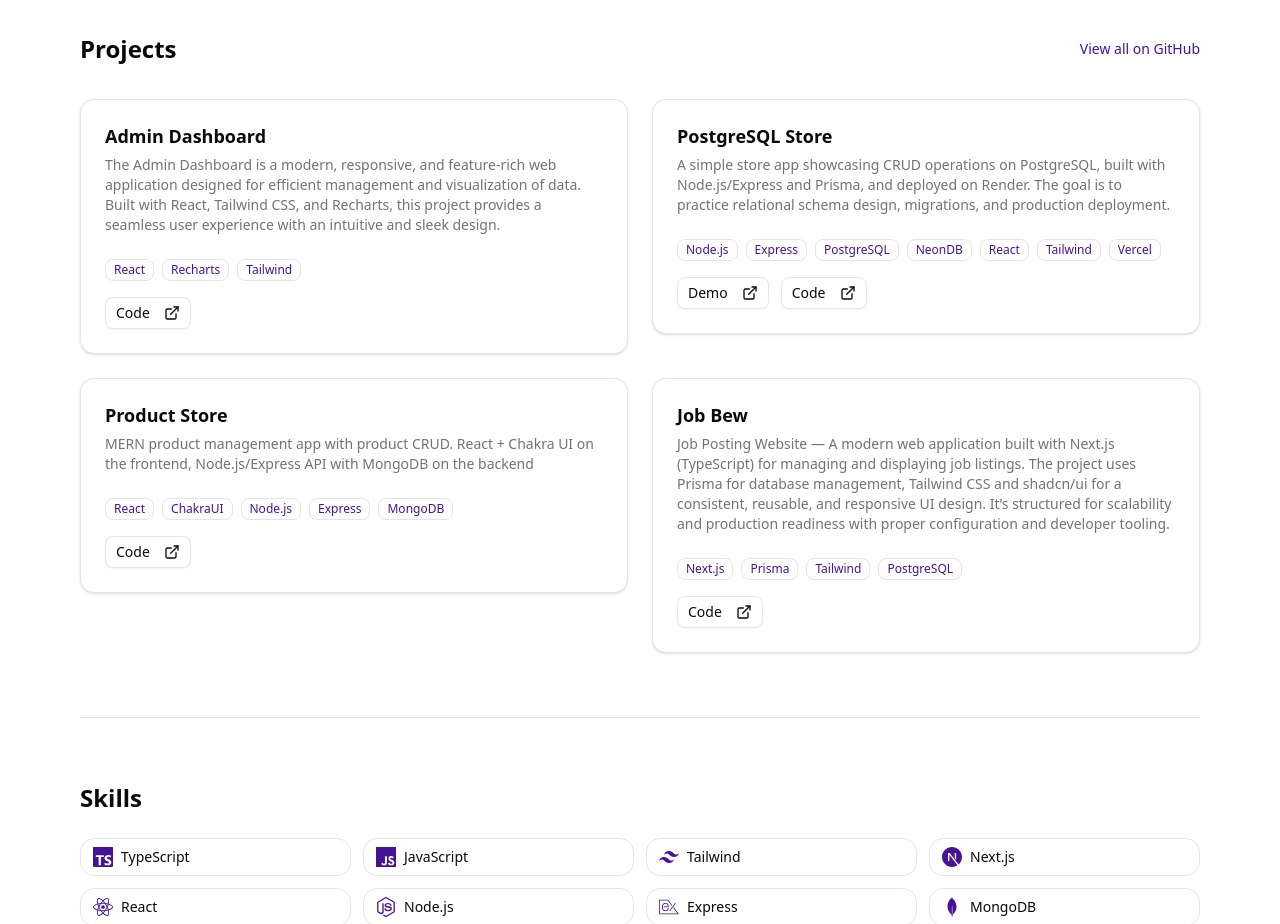
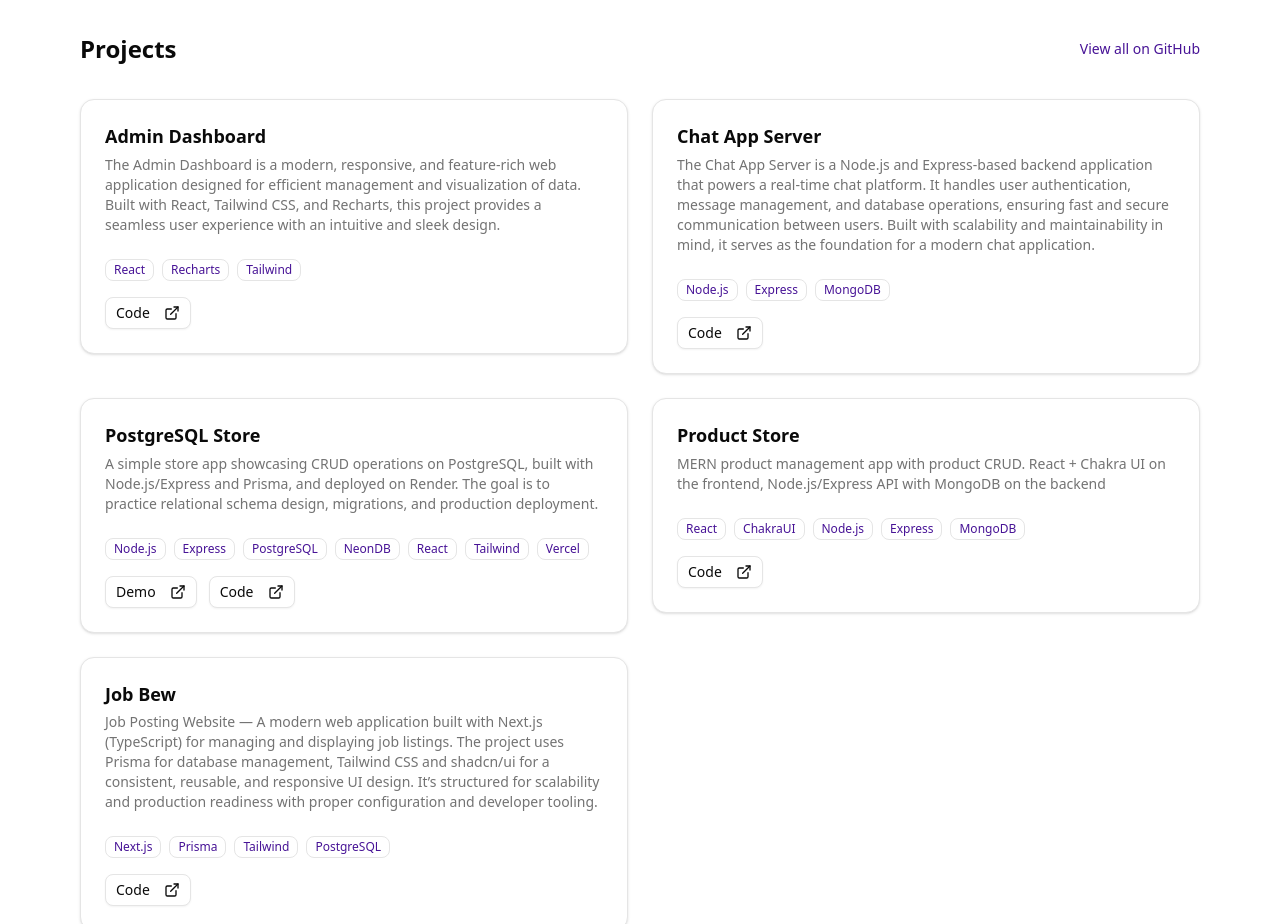
Before and after one commit to turbomerr/portfolio, a Next.js app: page / in a window 1280 px wide. Shown: the part 960-1884 px from the top of the page. Built offline with nearby package versions, Linux system fonts and the light colour scheme.

Commit message:
Update page.tsx

```diff
--- a/src/app/page.tsx
+++ b/src/app/page.tsx
@@ -160,6 +160,14 @@
       { href: "https://github.com/turbomerr/admin-dashboard", label: "Code" },
     ],
   },
+  {
+  title: "Chat App Server",
+  description: "The Chat App Server is a Node.js and Express-based backend application that powers a real-time chat platform. It handles user authentication, message management, and database operations, ensuring fast and secure communication between users. Built with scalability and maintainability in mind, it serves as the foundation for a modern chat application.",
+  tags: ["Node.js", "Express", "MongoDB"],
+  links: [
+    { href: "https://github.com/turbomerr/chat-app-server", label: "Code" },
+  ],
+},
   {
     title: "PostgreSQL Store",
     description:
```
